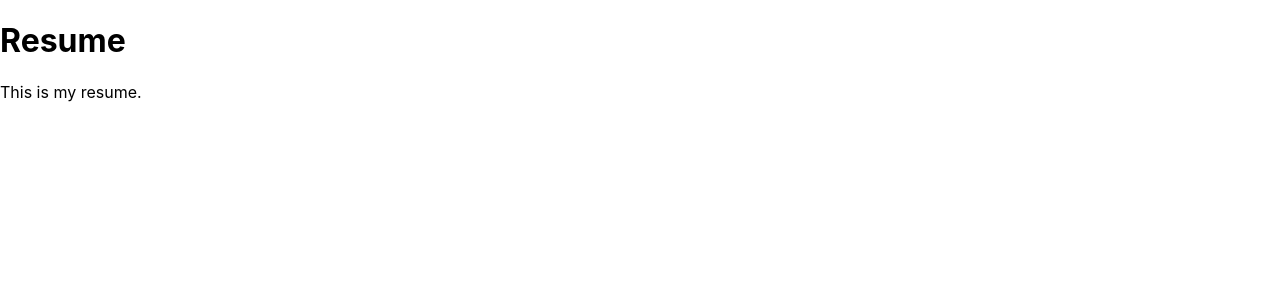
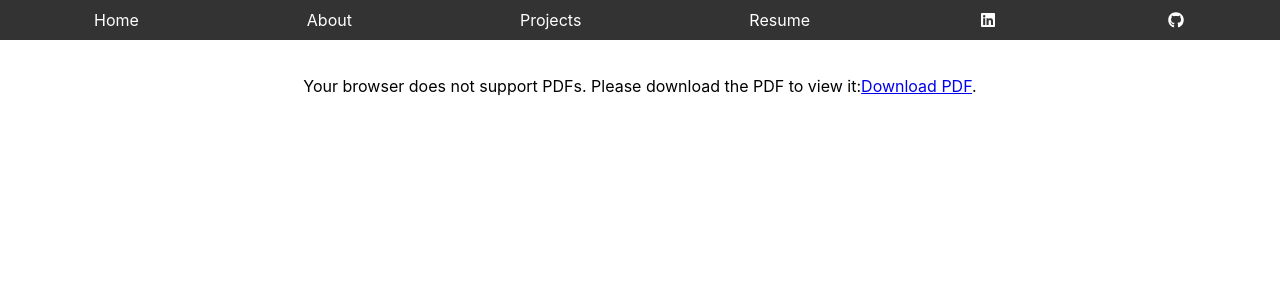
Before and after one commit to lcmaas4/personal-site, a React (Create React App) app: page /resume in a window 1280 px wide. Shown: the top 300 px of the page. Built offline with nearby package versions, Linux system fonts and the light colour scheme.

Commit message:
Adding stuff

```diff
--- a/src/App.js
+++ b/src/App.js
@@ -1,21 +1,23 @@
 import React from 'react';
 import { BrowserRouter as Router, Route, Routes } from 'react-router-dom';
+import Navbar from './components/Navbar';
 import Home from './pages/Home';
 import About from './pages/About';
 import Projects from './pages/Projects';
-import Contact from './pages/Contact';
 import Resume from './pages/Resume';
 
 function App() {
   return (
     <Router>
+      <div>
+        <Navbar />
         <Routes>
           <Route path="/" element={<Home />} />
           <Route path="/about" element={<About />} />
           <Route path="/projects" element={<Projects />} />
-        <Route path="/contact" element={<Contact />} />
           <Route path="/resume" element={<Resume />} />
         </Routes>
+      </div>
     </Router>
   );
 }
--- /dev/null
+++ b/src/components/Navbar.css
@@ -0,0 +1,27 @@
+.navbar {
+    background-color: #333;
+    padding: 10px;
+  }
+
+  .navbar-menu {
+    list-style: none;
+    display: flex;
+    justify-content: space-around;
+    margin: 0;
+    padding: 0;
+  }
+
+  .navbar-item {
+    margin: 0;
+  }
+
+  .navbar-link {
+    color: white;
+    text-decoration: none;
+    padding: 10px 20px;
+    transition: background-color 0.3s ease;
+  }
+
+  .navbar-link:hover {
+    background-color: #555;
+  }
--- /dev/null
+++ b/src/components/Navbar.js
@@ -0,0 +1,38 @@
+import React from 'react';
+import { Link } from 'react-router-dom';
+import { FontAwesomeIcon } from '@fortawesome/react-fontawesome';
+import { faLinkedin, faGithub } from '@fortawesome/free-brands-svg-icons';
+import './Navbar.css';
+
+function Navbar() {
+  return (
+    <nav className="navbar">
+      <ul className="navbar-menu">
+        <li className="navbar-item">
+          <Link to="/" className="navbar-link">Home</Link>
+        </li>
+        <li className="navbar-item">
+          <Link to="/about" className="navbar-link">About</Link>
+        </li>
+        <li className="navbar-item">
+          <Link to="/projects" className="navbar-link">Projects</Link>
+        </li>
+        <li className="navbar-item">
+          <Link to="/resume" className="navbar-link">Resume</Link>
+        </li>
+        <li className="navbar-item">
+          <a href="https://www.linkedin.com/in/lcmaas4" className="navbar-link" target="_blank" rel="noopener noreferrer">
+            <FontAwesomeIcon icon={faLinkedin} />
+          </a>
+        </li>
+        <li className="navbar-item">
+          <a href="https://github.com/lcmaas4" className="navbar-link" target="_blank" rel="noopener noreferrer">
+            <FontAwesomeIcon icon={faGithub} />
+          </a>
+        </li>
+      </ul>
+    </nav>
+  );
+}
+
+export default Navbar;
--- /dev/null
+++ b/src/pages/About.css
@@ -0,0 +1,31 @@
+.about-container {
+    padding: 20px;
+    margin: 0 10% auto;
+    /* max-width: 800px; */
+  }
+
+  .about-container h1 {
+    text-align: center;
+    margin-bottom: 40px;
+  }
+
+  .about-section {
+    margin-bottom: 30px;
+  }
+
+  .about-section h2 {
+    margin-bottom: 10px;
+    color: #333;
+  }
+
+  .about-section p {
+    font-size: 1.1em;
+    line-height: 1.6;
+    color: #555;
+  }
+
+  iframe {
+    display: block;
+    margin: 20px auto;
+    border: none;
+  }
--- a/src/pages/About.js
+++ b/src/pages/About.js
@@ -1,10 +1,86 @@
 import React from 'react';
+import './About.css'; // Optional: For styling
 
 function About() {
   return (
-    <div>
+    <div className="about-container">
       <h1>About Me</h1>
-      <p>This page contains information about me.</p>
+
+      <section className="about-section">
+        <h2>Soccer</h2>
+        <p>
+          I love playing and watching soccer. I’ve been a fan of Arsenal in the Premier League since I became
+          obsessed with them playing FIFA twelve years ago. I watch all of their games, and am perhaps more
+          emotionally invested in them than is healthy. I still play soccer frequently for fun; when I’m at school
+          in Boston, I play on various intramural teams and at pickup games on some weeknights. Right now, in Italy,
+          I’m playing on a team with all Italian-speaking teammates, which has been a super fun opportunity to
+          immerse myself in the culture as well as share in a sport I love, which serves as a universal language to
+          connect me to my teammates.
+        </p>
+      </section>
+
+      <section className="about-section">
+        <h2>Music</h2>
+        <p>
+          I’ve played guitar for about eight years, after watching the movie “Sing” with my grandmother and sister,
+          in which there were two porcupines who could shred like nobody’s business, which compelled me to start
+          learning songs I liked on my dad’s guitar, which, in turn, led me to become obsessed with the instrument.
+          In high school, I played in bands at school and outside of school and started to write my own songs,
+          combining my passion and talent for guitar reluctantly with my ability to sing (just about well enough to
+          be the frontman for a rock band). I have music published on Spotify under the moniker of my high school
+          band, Peabrain, and am currently working on an album with my band at college, which goes by the similarly
+          visionary name of Pigeonhelmet.
+        </p>
+        <iframe
+          style={{ border: 'none' }} src="https://open.spotify.com/embed/artist/67FmeW4aEHnEA4WGxPPo8a?utm_source=generator"
+          width="100%" height="352" frameBorder="0" allowfullscreen="" title="Spotify Player"
+          allow="autoplay; clipboard-write; encrypted-media; fullscreen; picture-in-picture" loading="lazy">
+        </iframe>
+      </section>
+
+      <section className="about-section">
+        <h2>Philosophy</h2>
+        <p>
+          Before my junior year of high school, I was almost exclusively interested in STEM. I thought, unfairly,
+          that the humanities lacked rigor and concrete answers. This was until I took Jared D’Onofrio’s AP Language
+          and Composition at Francis Parker School. He opened my eyes to how the analysis of literature could yield
+          new insights about the nature of ourselves and our reality. This led me down a rabbit hole of philosophy
+          podcasts, and, eventually, books, which fundamentally changed the way I saw the world. For the first time,
+          I was able to appreciate the beauty and complexity of the human experience, which I find to be derived from
+          its inevitable end and inherent chaos; its inability to be measured by equations. The work of the
+          Existentialists, particularly those in the Absurdist camp, speaks to me the most. Much of my everyday
+          outlook on life, reduced roughly to the idea that the lack of inherent meaning in our existence is
+          liberating, as it gives us the opportunity to carve it out for ourselves in whatever form we desire, is
+          influenced by this camp of thinkers. I’ve recently taken particular interest in Guy Debord’s The Society of
+          the Spectacle, which I find to be even more applicable to today’s world than Debord’s when he wrote it in
+          1967 where social media and consumerism have taken his concept of the Spectacle to extremes that perhaps
+          even he could not have foreseen. Particularly interesting to me, and perhaps a bit meta as I am currently
+          in the process of creating my personal website, is the idea of the “brand-that-is-you,” the personal brand
+          we use to encapsulate our identity as a commodity.
+        </p>
+      </section>
+
+      <section className="about-section">
+        <h2>Languages</h2>
+        <p>
+          As a Latin American, I grew up around spoken Spanish at my grandparents’ house, supplementing it with
+          studies in high school, and, more recently, conversations on the streets of Madrid at six in the morning
+          after nights out, to achieve a level somewhere between proficiency and fluency. My understanding of Spanish
+          has formed the basis of my studies of French at college, and my learning of Italian, somewhat out of
+          necessity, during my four months working in a small city in Italy. I enjoy furthering my knowledge and
+          understanding of these languages through individual study, films, music, and conversations, because I
+          believe that everyone has their own story to tell, and that, within every story, is some nugget of wisdom
+          or some cool experience that promises to enhance the life of others, and that, by learning these languages,
+          I increase the sample size of potential people I can form connections and have these exchanges with.
+        </p>
+      </section>
+
+      <section className="about-section">
+        <h2>Surfing</h2>
+        <p>
+          It’s fun! I like it!
+        </p>
+      </section>
     </div>
   );
 }
--- a/src/pages/Contact.js
+++ /dev/null
@@ -1,12 +0,0 @@
-import React from 'react';
-
-function Contact() {
-  return (
-    <div>
-      <h1>Contact Me</h1>
-      <p>This page contains my contact information.</p>
-    </div>
-  );
-}
-
-export default Contact;
--- /dev/null
+++ b/src/pages/Home.css
@@ -0,0 +1,45 @@
+.hero-section {
+    display: flex;
+    justify-content: space-between;
+    align-items: center;
+    padding: 50px;
+    background-color: #f5f5f5;
+  }
+
+  .hero-content {
+    max-width: 600px;
+  }
+
+  .hero-content h1 {
+    font-size: 3em;
+    margin-bottom: 20px;
+  }
+
+  .hero-content p {
+    font-size: 1.2em;
+    margin-bottom: 20px;
+  }
+
+  .cta-button {
+    padding: 10px 20px;
+    background-color: #007bff;
+    color: white;
+    text-decoration: none;
+    border-radius: 5px;
+  }
+
+  .cta-button:hover {
+    background-color: #0056b3;
+  }
+
+  .hero-image img {
+    max-width: 100%;
+    height: auto;
+    border-radius: 10px;
+  }
+
+  /* Add the new class for smaller images */
+  .small-image {
+    width: 300px;
+    height: auto;
+  }
--- a/src/pages/Home.js
+++ b/src/pages/Home.js
@@ -1,10 +1,17 @@
 import React from 'react';
+import './Home.css'; // Custom CSS for the Home component
 
 function Home() {
   return (
-    <div>
-      <h1>Welcome to My Portfolio</h1>
-      <p>This is the home page of my personal website.</p>
+    <div className="hero-section">
+      <div className="hero-image">
+        <img src="../assets/images/Me@BrinaGrad.PNG" alt="Hero" className="small-image" />
+      </div>
+      <div className="hero-content">
+        <h1>Hi, I'm Louie Maas</h1>
+        <p>I'm a software developer specializing in building (and occasionally designing) exceptional websites, applications, and everything in between.</p>
+        <a href="/projects" className="cta-button">View My Work</a>
+      </div>
     </div>
   );
 }
--- /dev/null
+++ b/src/pages/Resume.css
@@ -0,0 +1,8 @@
+.resume-container {
+    padding: 20px;
+    text-align: center;
+  }
+
+  .resume-container h1 {
+    margin-bottom: 20px;
+  }
--- a/src/pages/Resume.js
+++ b/src/pages/Resume.js
@@ -1,10 +1,19 @@
 import React from 'react';
+import './Resume.css'; // Optional: For styling
 
 function Resume() {
   return (
-    <div>
-      <h1>Resume</h1>
-      <p>This is my resume.</p>
+    <div className="resume-container">
+      <object
+        data="/assets/Maas_Luis_2025.pdf"
+        type="application/pdf"
+        width="100%"
+        height="1200px"
+      >
+        <p>Your browser does not support PDFs. Please download the PDF to view it:
+          <a href="/assets/Maas_Luis_2025.pdf">Download PDF</a>.
+        </p>
+      </object>
     </div>
   );
 }
```
Lines whose indentation alone changed are shown as unchanged.
